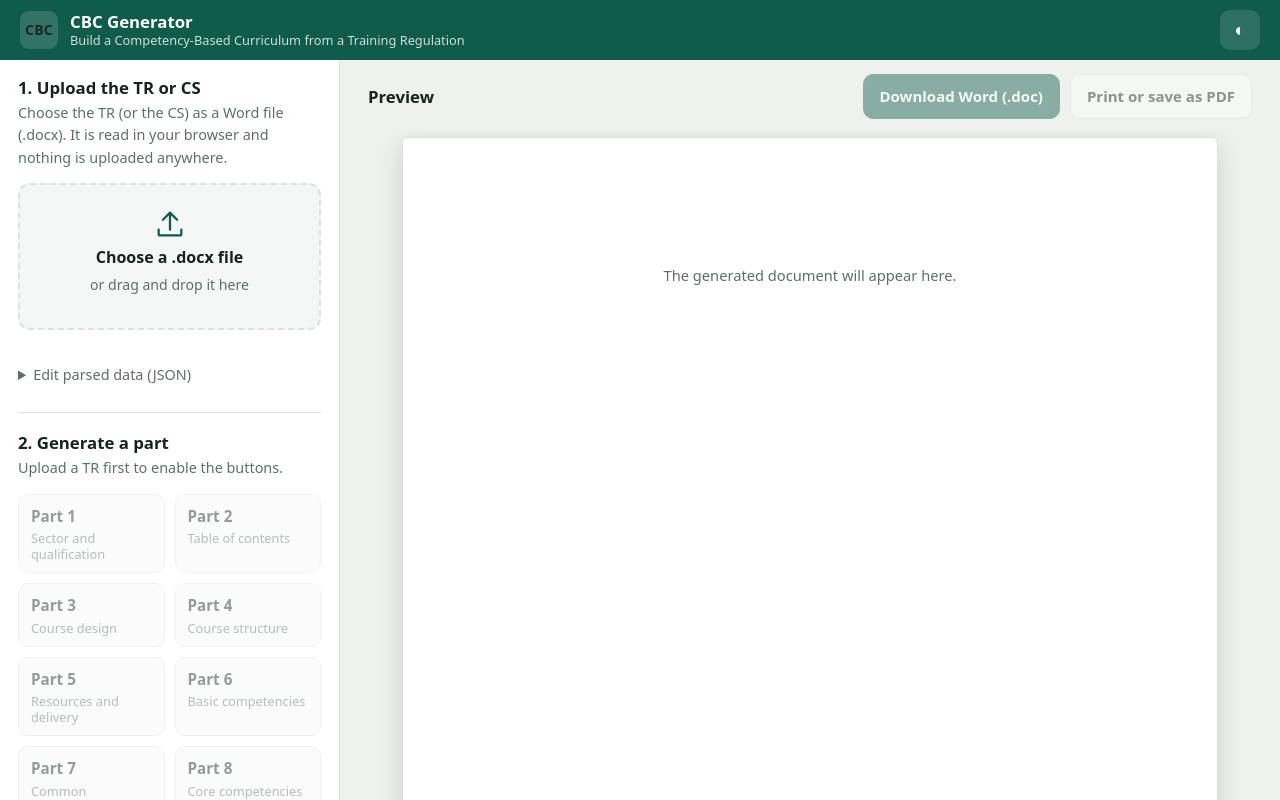
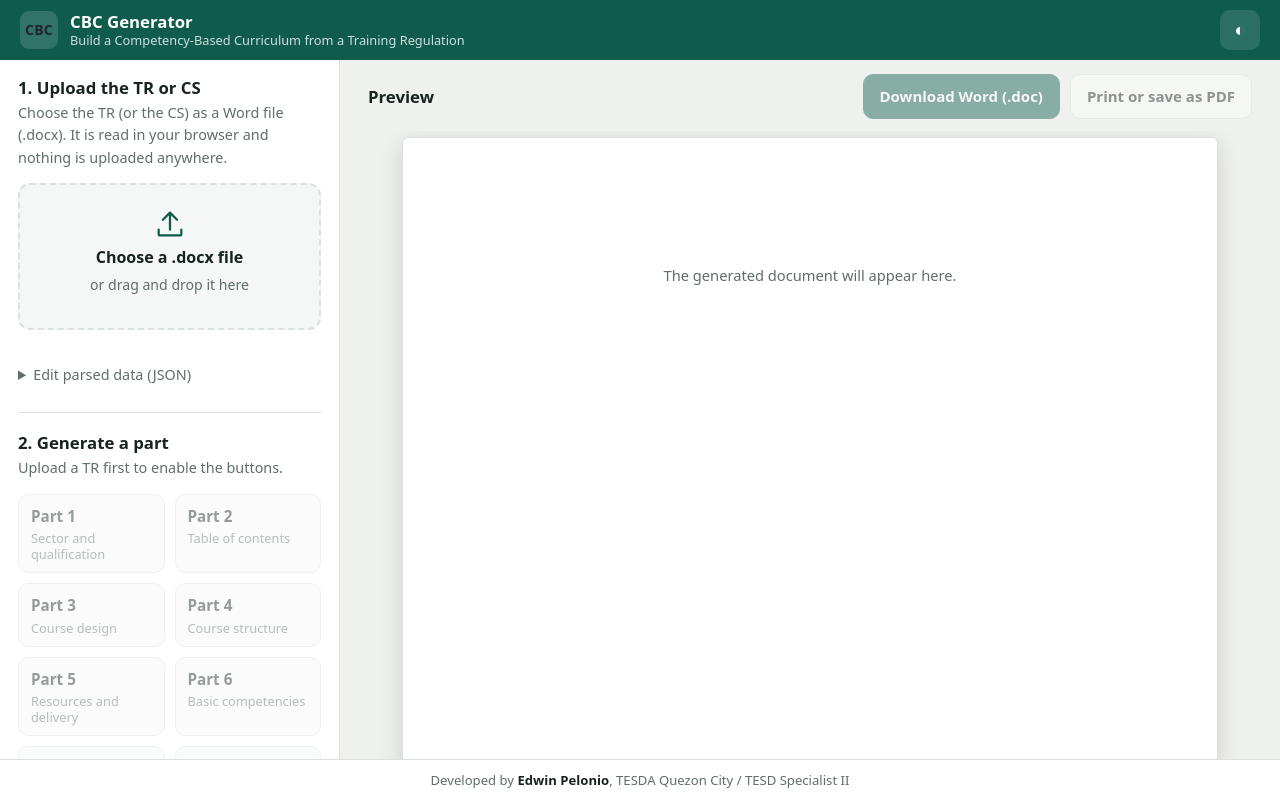
Before and after one commit to dwnpln/cbc-generator-guide, a plain HTML site: page index.html in a window 1280 px wide. Drawn offline with nearby package versions, Linux system fonts and the light colour scheme.

Commit message:
Add footer with developer information

```diff
--- a/index.html
+++ b/index.html
@@ -88,6 +88,9 @@ details.adv textarea{font:12px/1.45 ui-monospace,SFMono-Regular,Menlo,Consolas,m
  .toolbar-m{display:flex;position:fixed;left:0;right:0;bottom:0;z-index:30;gap:10px;padding:10px 12px calc(10px + env(safe-area-inset-bottom));background:var(--card);border-top:1px solid var(--line)}
  .toolbar-m .btn-x{flex:1}
 }
+.foot{flex:none;text-align:center;font-size:.82rem;color:var(--mut);background:var(--card);border-top:1px solid var(--line);padding:10px 16px}
+.foot b{color:var(--ink);font-weight:600}
+@media (max-width:640px){.foot{margin-bottom:64px}}
 @media (prefers-reduced-motion:reduce){*{transition:none!important;scroll-behavior:auto!important}}
 @media print{html,body{height:auto!important;overflow:visible!important;display:block!important}.right{height:auto!important;overflow:visible!important;padding:0!important}body{background:#fff}.noprint,.bar,.toolbar-m,.side{display:none!important}main{padding:0}.wrap{max-width:none;padding:0}.layout{display:block}
  .doc{box-shadow:none;border:0;padding:0;margin:0;border-radius:0;min-height:0}.doc .tw{overflow:visible}.doc .tw.wide table{min-width:0}.pb{page-break-before:always;border:0;margin:0;padding:0}}
@@ -127,6 +130,7 @@ details.adv textarea{font:12px/1.45 ui-monospace,SFMono-Regular,Menlo,Consolas,m
   <article id="doc" class="doc" aria-live="polite"><div class="empty noprint">The generated document will appear here.</div></article>
  </section>
 </main>
+<footer class="foot noprint">Developed by <b>Edwin Pelonio</b>, TESDA Quezon City / TESD Specialist II</footer>
 <div class="toolbar-m noprint"><button class="btn-x primary" type="button" data-act="dw" disabled>Download Word</button><button class="btn-x" type="button" data-act="pr" disabled>Print / PDF</button></div>
 <script>
 
```
